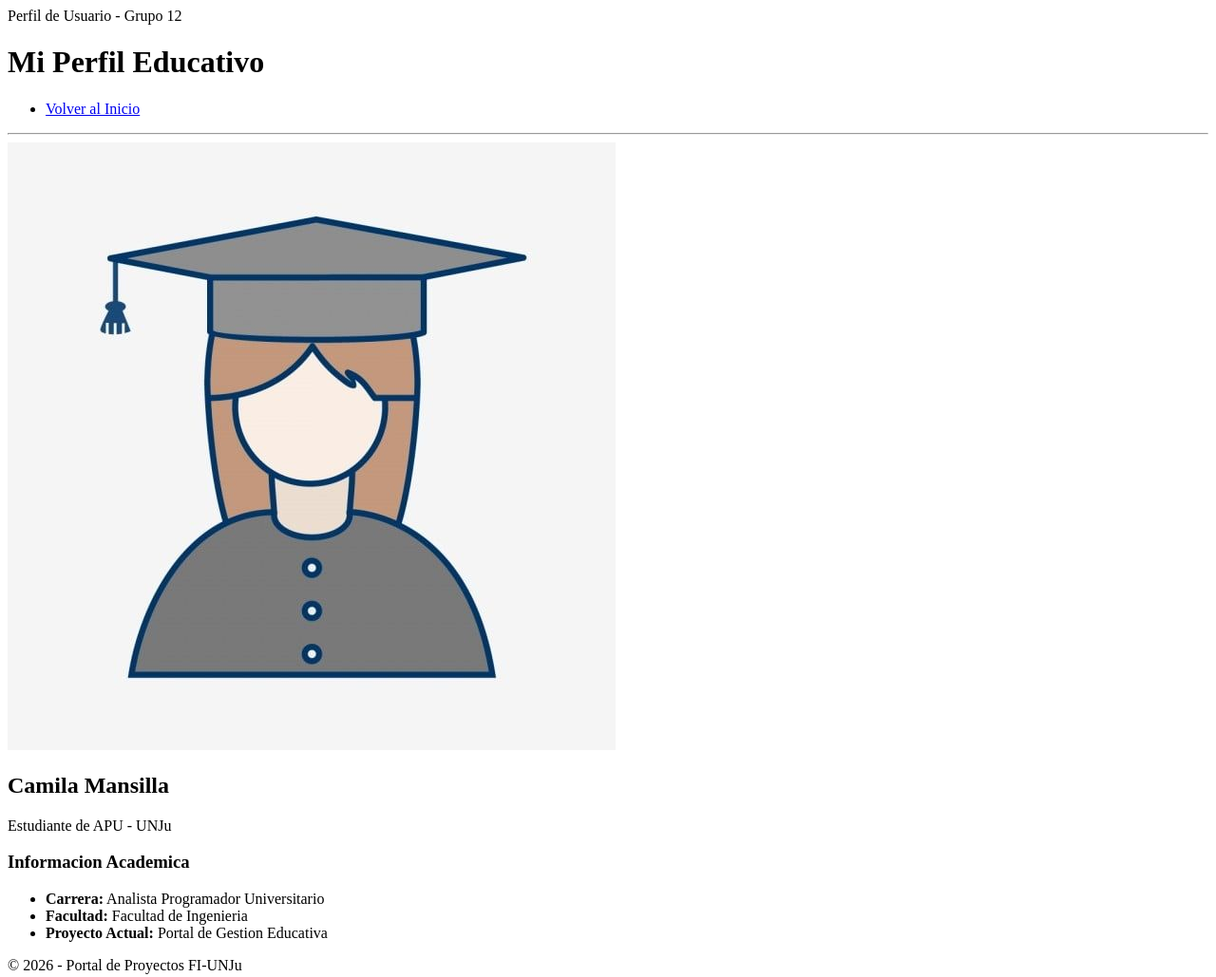
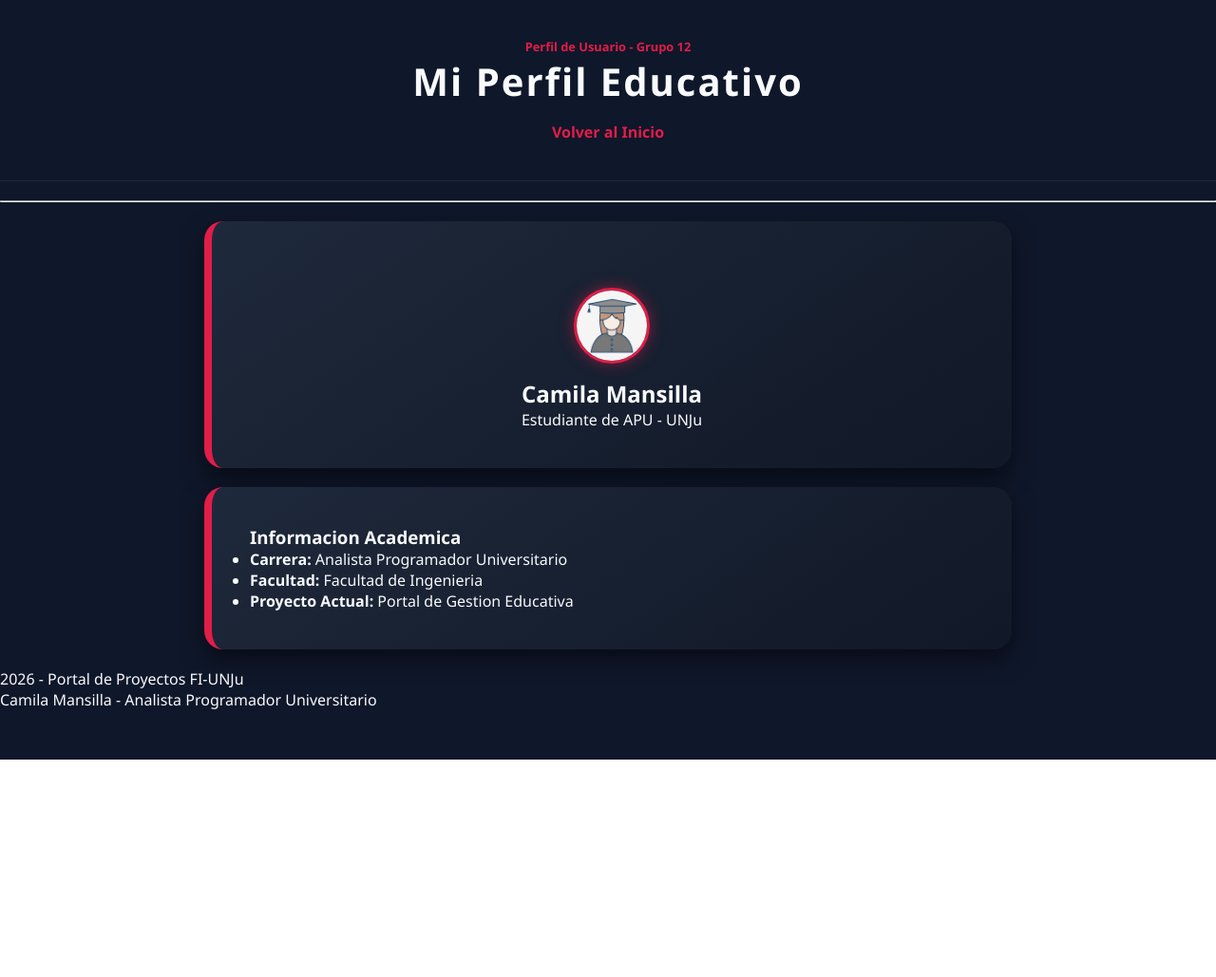
Before and after one commit to nievesaless/TP01HTMLCSSGrupo12PV2026, a plain HTML site: page TP01HTMLCSSGrupo12PV2026/perfil.html in a window 1280 px wide. Shown: the top 1029 px of the page at 95% size. After the commit the page ends 800 px from the top, so only its background shows below. Drawn offline with Linux system fonts and the light colour scheme.

Commit message:
Perfil finalizado-Camila Mansilla

```diff
--- a/TP01HTMLCSSGrupo12PV2026/CSS/styles.css
+++ b/TP01HTMLCSSGrupo12PV2026/CSS/styles.css
@@ -6,13 +6,42 @@
     --texto-brillante: #f8fafc;
 }
 
+* {
+    margin: 0;
+    padding: 0;
+    box-sizing: border-box;
+}
+
 .vista-perfil {
     background-color: var(--azul-noche);
     min-height: 100vh;
+    width: 100%;
     color: var(--texto-brillante);
     font-family: 'Segoe UI', sans-serif;
-    margin: 0;
-    padding: 0;
+}
+
+.vista-perfil header {
+    text-align: center;
+    color: var(--texto-brillante);
+    padding: 40px 0;
+    margin-bottom: 20px;
+    border-bottom: 1px solid var(--gris-oscuro);
+}
+
+.vista-perfil header h1 {
+    font-size: 2.5rem;
+    letter-spacing: 2px;
+}
+
+.vista-perfil nav ul {
+    list-style: none;
+    margin-top: 15px;
+}
+
+.vista-perfil nav a{
+    color: var(--rojo-electrico);
+    text-decoration: none;
+    font-weight: bold;
 }
 
 .vista-perfil section {
@@ -47,3 +76,13 @@
     text-align: center;
     padding-top: 30px;
 }
+
+.vista-perfil .grupo-label {
+    display: block;
+    color: var(--rojo-electrico);
+    font-size: 0.8rem;
+    text-transform: uppercase;
+    letter-spacing: 3px;
+    margin-bottom: 10px;
+    font-weight: 800;
+}
--- a/TP01HTMLCSSGrupo12PV2026/perfil.html
+++ b/TP01HTMLCSSGrupo12PV2026/perfil.html
@@ -1,21 +1,22 @@
 <!DOCTYPE html>
-<html lang="en">
+<html lang="es">
 <head>
     <meta charset="UTF-8">
     <meta name="viewport" content="width=device-width, initial-scale=1.0">
-    <link rel="stylesheet" href="./css/styles.css"
+    <link rel="stylesheet" href="./css/styles.css">
     <title>Perfil de Usuario - Grupo 12</title>
 </head>
     <body>
+        <div class="vista-perfil">
         <header>
+            <p style="color: #e11d48; font-weight: bold; font-size: 0.8rem;">Perfil de Usuario - Grupo 12</p>
             <h1>Mi Perfil Educativo</h1>
             <nav>
                 <ul>
-                <li><a href= "index.html"> Volver al Inicio</a></li>
+                    <li><a href="index.html" style="color: #e11d48;">Volver al Inicio</a></li>
                 </ul>
             </nav>
         </header>
-
     <hr><main>
         <section>
             <div class="perfil-header">
@@ -35,8 +36,9 @@
         </main>
 
     <footer>
-        <p>&copy; 2026 - Portal de Proyectos FI-UNJu</p>
+        <p> 2026 - Portal de Proyectos FI-UNJu</p>
         <p>Camila Mansilla - Analista Programador Universitario</p>
     </footer>
+    </div>
     </body>
 </html>
```
Lines whose indentation alone changed are shown as unchanged.
